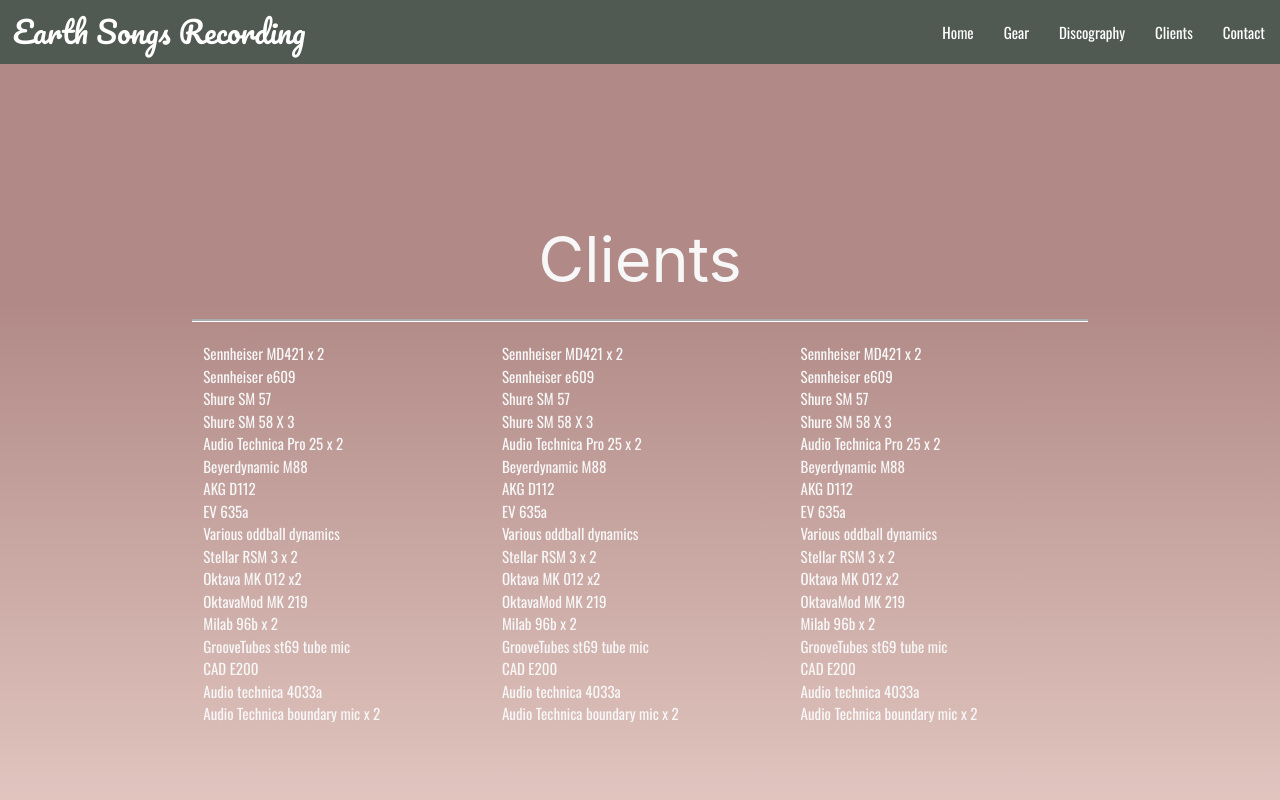
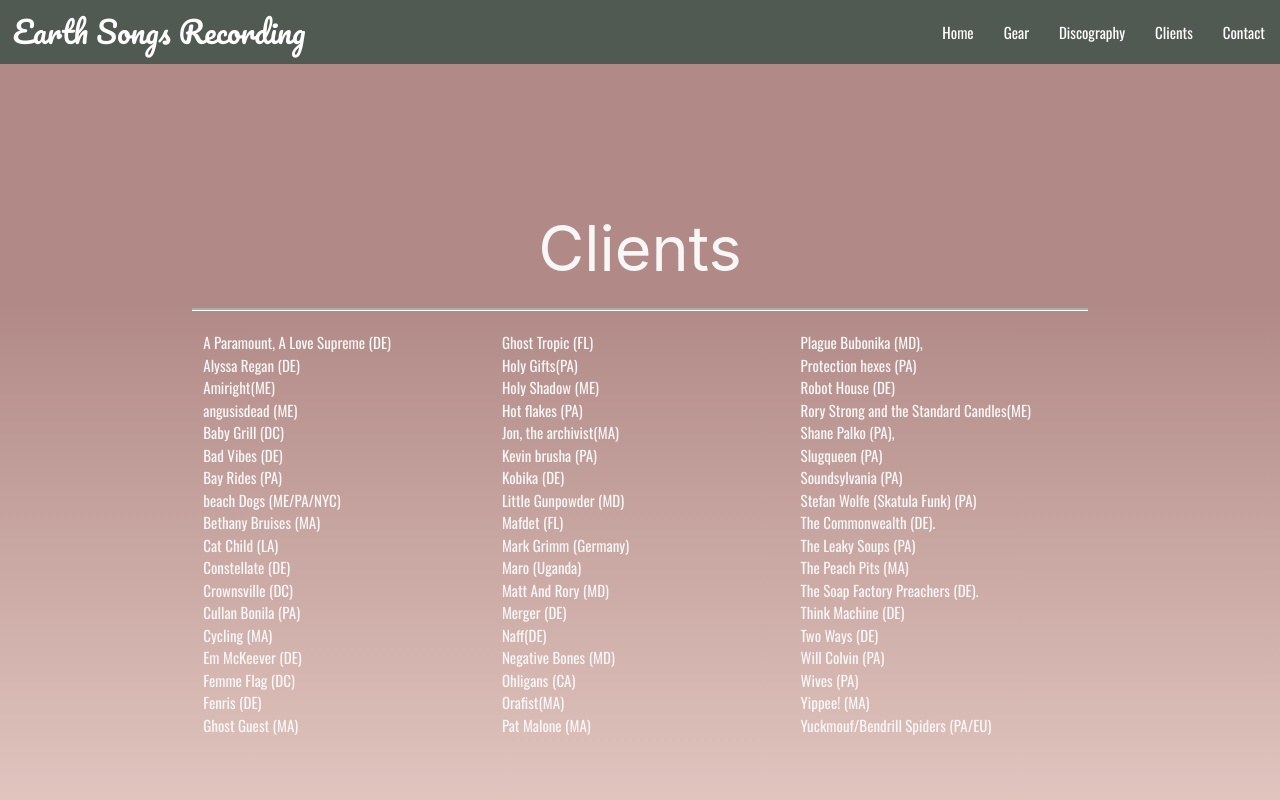
Before and after one commit to davidmbedford/joni-portfolio, a React (Create React App) app: page /clients in a window 1280 px wide. Shown: the top 800 px of the page. Built offline with nearby package versions, Linux system fonts and the light colour scheme.

Commit message:
content for clients and home page fixed

```diff
--- a/src/App.css
+++ b/src/App.css
@@ -26,8 +26,3 @@
 p {
   text-align: left;
 }
-
-.clientName {
-  margin: 0%;
-  font-size: 1rem;
-}
--- a/src/screens/clients/index.js
+++ b/src/screens/clients/index.js
@@ -18,61 +18,64 @@
 
       <div className="row">
         <div className="col s12 m6 l4 left-align">
-                <p className='clientName'>Sennheiser MD421 x 2</p>
-                <p className='clientName'>Sennheiser e609</p>
-                <p className='clientName'>Shure SM 57</p>
-                <p className='clientName'>Shure SM 58 X 3</p>
-                <p className='clientName'>Audio Technica Pro 25 x 2</p>
-                <p className='clientName'>Beyerdynamic M88</p>
-                <p className='clientName'>AKG D112</p>
-                <p className='clientName'>EV 635a</p>
-                <p className='clientName'>Various oddball dynamics</p>
-                <p className='clientName'>Stellar RSM 3 x 2</p>
-                <p className='clientName'>Oktava MK 012 x2</p>
-                <p className='clientName'>OktavaMod MK 219</p>
-                <p className='clientName'>Milab 96b x 2</p>
-                <p className='clientName'>GrooveTubes st69 tube mic</p>
-                <p className='clientName'>CAD E200</p>
-                <p className='clientName'>Audio technica 4033a</p>
-                <p className='clientName'>Audio Technica boundary mic x 2</p>
+          <p className="clientName">A Paramount, A Love Supreme (DE)</p>
+          <p className="clientName">Alyssa Regan (DE)</p>
+          <p className="clientName">Amiright(ME)</p>
+          <p className="clientName">angusisdead (ME)</p>
+          <p className="clientName">Baby Grill (DC)</p>
+          <p className="clientName">Bad Vibes (DE)</p>
+          <p className="clientName">Bay Rides (PA)</p>
+          <p className="clientName">beach Dogs (ME/PA/NYC)</p>
+          <p className="clientName">Bethany Bruises (MA)</p>
+          <p className="clientName">Cat Child (LA)</p>
+          <p className="clientName">Constellate (DE)</p>
+          <p className="clientName">Crownsville (DC)</p>
+          <p className="clientName">Cullan Bonila (PA)</p>
+          <p className="clientName">Cycling (MA)</p>
+          <p className="clientName">Em McKeever (DE)</p>
+          <p className="clientName">Femme Flag (DC)</p>
+          <p className="clientName">Fenris (DE)</p>
+          <p className="clientName">Ghost Guest (MA)</p>
         </div>
         <div className="col s12 m6 l4 left-align">
-                <p className='clientName'>Sennheiser MD421 x 2</p>
-                <p className='clientName'>Sennheiser e609</p>
-                <p className='clientName'>Shure SM 57</p>
-                <p className='clientName'>Shure SM 58 X 3</p>
-                <p className='clientName'>Audio Technica Pro 25 x 2</p>
-                <p className='clientName'>Beyerdynamic M88</p>
-                <p className='clientName'>AKG D112</p>
-                <p className='clientName'>EV 635a</p>
-                <p className='clientName'>Various oddball dynamics</p>
-                <p className='clientName'>Stellar RSM 3 x 2</p>
-                <p className='clientName'>Oktava MK 012 x2</p>
-                <p className='clientName'>OktavaMod MK 219</p>
-                <p className='clientName'>Milab 96b x 2</p>
-                <p className='clientName'>GrooveTubes st69 tube mic</p>
-                <p className='clientName'>CAD E200</p>
-                <p className='clientName'>Audio technica 4033a</p>
-                <p className='clientName'>Audio Technica boundary mic x 2</p>
+          <p className="clientName">Ghost Tropic (FL)</p>
+          <p className="clientName">Holy Gifts(PA)</p>
+          <p className="clientName">Holy Shadow (ME)</p>
+          <p className="clientName">Hot flakes (PA)</p>
+          <p className="clientName">Jon, the archivist(MA)</p>
+          <p className="clientName">Kevin brusha (PA)</p>
+          <p className="clientName">Kobika (DE)</p>
+          <p className="clientName">Little Gunpowder (MD)</p>
+          <p className="clientName">Mafdet (FL)</p>
+          <p className="clientName">Mark Grimm (Germany)</p>
+          <p className="clientName">Maro (Uganda)</p>
+          <p className="clientName">Matt And Rory (MD)</p>
+          <p className="clientName">Merger (DE)</p>
+          <p className="clientName">Naff(DE)</p>
+          <p className="clientName">Negative Bones (MD)</p>
+          <p className="clientName">Ohligans (CA)</p>
+          <p className="clientName">Orafist(MA)</p>
+          <p className="clientName">Pat Malone (MA)</p>
         </div>
         <div className="col s12 m6 l4 left-align">
-                <p className='clientName'>Sennheiser MD421 x 2</p>
-                <p className='clientName'>Sennheiser e609</p>
-                <p className='clientName'>Shure SM 57</p>
-                <p className='clientName'>Shure SM 58 X 3</p>
-                <p className='clientName'>Audio Technica Pro 25 x 2</p>
-                <p className='clientName'>Beyerdynamic M88</p>
-                <p className='clientName'>AKG D112</p>
-                <p className='clientName'>EV 635a</p>
-                <p className='clientName'>Various oddball dynamics</p>
-                <p className='clientName'>Stellar RSM 3 x 2</p>
-                <p className='clientName'>Oktava MK 012 x2</p>
-                <p className='clientName'>OktavaMod MK 219</p>
-                <p className='clientName'>Milab 96b x 2</p>
-                <p className='clientName'>GrooveTubes st69 tube mic</p>
-                <p className='clientName'>CAD E200</p>
-                <p className='clientName'>Audio technica 4033a</p>
-                <p className='clientName'>Audio Technica boundary mic x 2</p>
+          <p className="clientName">Plague Bubonika (MD),</p>
+          <p className="clientName">Protection hexes (PA)</p>
+          <p className="clientName">Robot House (DE)</p>
+          <p className="clientName">Rory Strong and the Standard Candles(ME)</p>
+          <p className="clientName">Shane Palko (PA),</p>
+          <p className="clientName">Slugqueen (PA)</p>
+          <p className="clientName">Soundsylvania (PA)</p>
+          <p className="clientName">Stefan Wolfe (Skatula Funk) (PA)</p>
+          <p className="clientName">The Commonwealth (DE).</p>
+          <p className="clientName">The Leaky Soups (PA)</p>
+          <p className="clientName">The Peach Pits (MA)</p>
+          <p className="clientName">The Soap Factory Preachers (DE).</p>
+          <p className="clientName">Think Machine (DE)</p>
+          <p className="clientName">Two Ways (DE)</p>
+          <p className="clientName">Will Colvin (PA)</p>
+          <p className="clientName">Wives (PA)</p>
+          <p className="clientName">Yippee! (MA)</p>
+          <p className="clientName">Yuckmouf/Bendrill Spiders (PA/EU)</p>
         </div>
         </div>
       </div>
--- a/src/screens/clients/style.css
+++ b/src/screens/clients/style.css
@@ -0,0 +1,4 @@
+.clientName {
+  margin: 0%;
+  font-size: 1rem;
+}
--- a/src/screens/home/index.js
+++ b/src/screens/home/index.js
@@ -9,17 +9,18 @@
     <header className="App-header">
       <img src={interface_ultra} className="App-logo" alt="logo" />
       <div className="container">
-        <p> Joni Elfhers (she/her) is a freelance audio engineer. She works on both digital and analog systems, in both mobile and studio settings.
-          Over the past decade Joni, has record hundreds of albums covering a variety of styles. From live session to multi track sessions, she has a proven track record.
-        </p>
+        <p> Joni Elfers is an sonic facilitator and audio engineer. She is experienced with tracking, mixing, and mastering. She puts her emphasis on
+          connecting with the artist and what they want. Recording is a sacred process and music connects people in a deep and intangible way,
+          and Joni want to respect and honor that in the creative process.
+          </p>
+        <p> She is well versed in both digital and traditional analog techniques. She also works with field sounds and found sounds.
+        Joni has been recording bands since high school, and got into the music industry though the DIY music, she has since developed a deep love
+        and appreciation for a large variety of music.  Her output reflects this, having done everything from doom metal to orchestrated folk records,
+        and even into ambient and found sounds songs.
+          </p>
         <p>
-          She puts the clients vision first, whether it is low-fi rock or orchestrated folk, and everything in between.
-        </p>
-        <p>
-          Joni can travel and book sessions at local studios in your area, or do mobile projects(currently digital only).
-        </p>
-        <p>
-          She currently has a studio space in West Philly that is available for small sessions and tape sessions.
+          She currently does not have a studio set up but is able to run sessions from any available studio in your area. She also does mobile
+          recording and can do it in almost any location, even those without power.
         </p>
       </div>
       {/* <a
```
